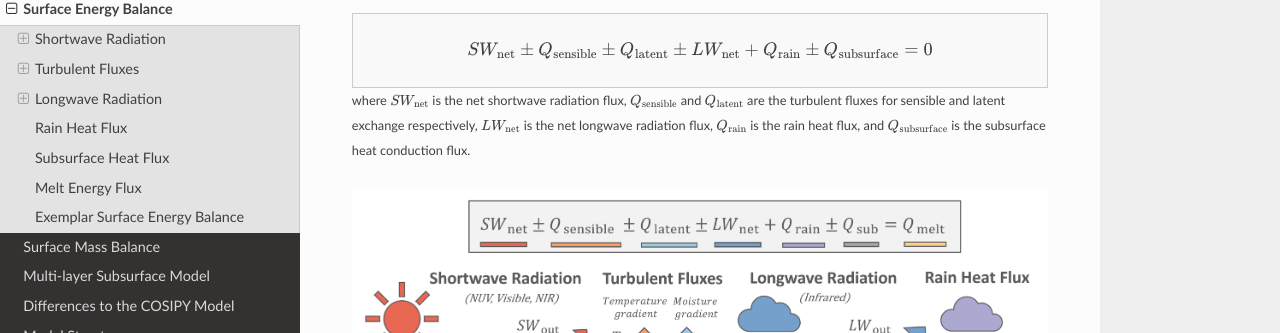
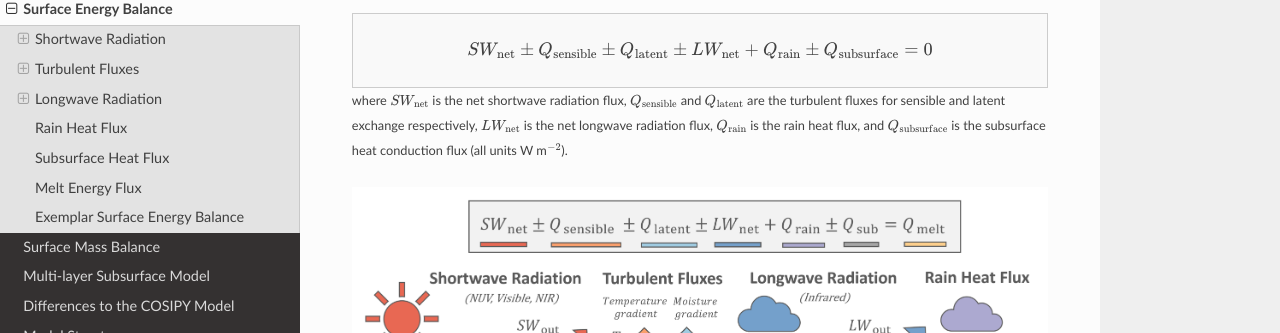
Before and after one commit to MarcusGastaldello/FRICOSIPY, an MkDocs documentation site: the page built from docs/surface_energy_balance.md, in a window 1280 px wide and 900 px high. Shown: the part 243-576 px from the top of the window. Built offline with MkDocs 1.6.1, drawn with Linux system fonts in a browser that asks for light colours.

Commit message:
Clarify subsurface heat conduction flux units
Added units for the subsurface heat conduction flux in the explanation.

```diff
--- a/docs/surface_energy_balance.md
+++ b/docs/surface_energy_balance.md
@@ -12,7 +12,7 @@ $$
 SW_{\text{net}} \pm Q_{\text{sensible}} \pm Q_{\text{latent}} \pm LW_{\text{net}} + Q_{\text{rain}} \pm Q_{\text{subsurface}} = 0
 $$
 </div>
-<small> where $SW_{\text{net}}$ is the net shortwave radiation flux, $Q_{\text{sensible}}$ and $Q_{\text{latent}}$ are the turbulent fluxes for sensible and latent exchange respectively, $LW_{\text{net}}$ is the net longwave radiation flux, $Q_{\text{rain}}$ is the rain heat flux, and $Q_{\text{subsurface}}$ is the subsurface heat conduction flux. </small>
+<small> where $SW_{\text{net}}$ is the net shortwave radiation flux, $Q_{\text{sensible}}$ and $Q_{\text{latent}}$ are the turbulent fluxes for sensible and latent exchange respectively, $LW_{\text{net}}$ is the net longwave radiation flux, $Q_{\text{rain}}$ is the rain heat flux, and $Q_{\text{subsurface}}$ is the subsurface heat conduction flux (all units W m$^{-2}$). </small>
 
 ![FRICOSIPY SEB (Surface Energy Balance)](images/FRICOSIPY-SEB.png)
 
```
